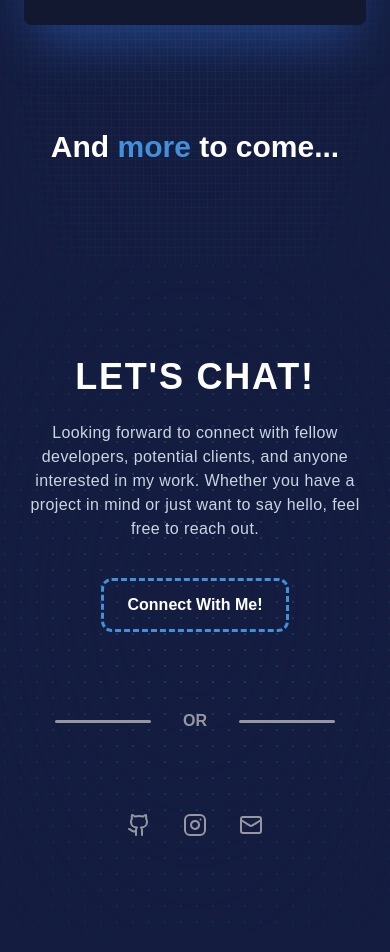
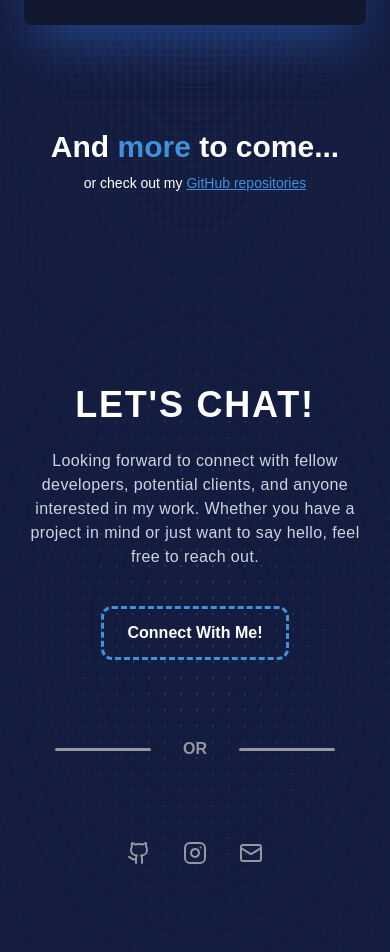
Before and after one commit to andreedyson/personal-website, a Next.js app: page / in a window 390 px wide. Shown: the part 4320-5272 px from the top of the page. Built offline with nearby package versions, Linux system fonts and the light colour scheme.

Commit message:
styling(section): add top padding for the section style

```diff
--- a/app/components/Projects.tsx
+++ b/app/components/Projects.tsx
@@ -4,6 +4,7 @@ import React, { useRef } from "react";
 import { motion, useInView } from "framer-motion";
 import ProjectCard from "./card/ProjectCard";
 import { headerPopupAnimationVariants, projectsData } from "@/index";
+import Link from "next/link";
 
 function Projects() {
   const ref = useRef(null);
@@ -67,7 +68,7 @@ function Projects() {
           initial={{ opacity: 0 }}
           animate={isInView ? { opacity: 1 } : {}}
           transition={{ delay: 1 }}
-          className="flex flex-col gap-12"
+          className="flex flex-col gap-12 xl:gap-32"
         >
           {projectsData.map((project, index) => (
             <motion.div
@@ -96,11 +97,21 @@ function Projects() {
           initial="hidden"
           whileInView="visible"
           viewport={{ once: true }}
-          className="mt-16 lg:mt-32"
+          className="mt-16 space-y-2 lg:mt-32"
         >
           <h3 className="text-3xl font-bold text-white md:text-4xl lg:text-5xl">
             And <span className="text-main-blue">more</span> to come...
           </h3>
+          <p className="text-sm">
+            or check out my{" "}
+            <Link
+              href={"https://github.com/andreedyson?tab=repositories"}
+              target="_blank"
+              className="text-main-blue underline"
+            >
+              GitHub repositories
+            </Link>
+          </p>
         </motion.div>
       </div>
     </section>
--- a/app/components/Stacks.tsx
+++ b/app/components/Stacks.tsx
@@ -33,7 +33,7 @@ function Stacks() {
   return (
     <section
       id="stacks"
-      className="section relative flex h-full flex-col items-center lg:h-screen"
+      className="section relative flex h-full flex-col items-center"
     >
       <div>
         <div className="absolute left-0 top-0 -z-10 flex h-full w-full items-center justify-center bg-dark-bg bg-grid-white/[0.03] dark:bg-black dark:bg-grid-white/[0.2]">
--- a/app/globals.css
+++ b/app/globals.css
@@ -73,7 +73,7 @@
   }
 
   .section {
-    @apply px-6 py-24 text-white md:px-16 xl:px-40;
+    @apply px-6 py-24 text-white md:px-16 xl:px-40 xl:pt-44;
   }
 
   ::-webkit-scrollbar {
--- a/app/page.tsx
+++ b/app/page.tsx
@@ -1,8 +1,8 @@
+import About from "./components/About";
+import Contact from "./components/Contact";
 import Hero from "./components/Hero";
-import About from "./components/About";
+import Projects from "./components/Projects";
 import Stacks from "./components/Stacks";
-import Projects from "./components/Projects";
-import Contact from "./components/Contact";
 
 export default function Home() {
   return (
```
